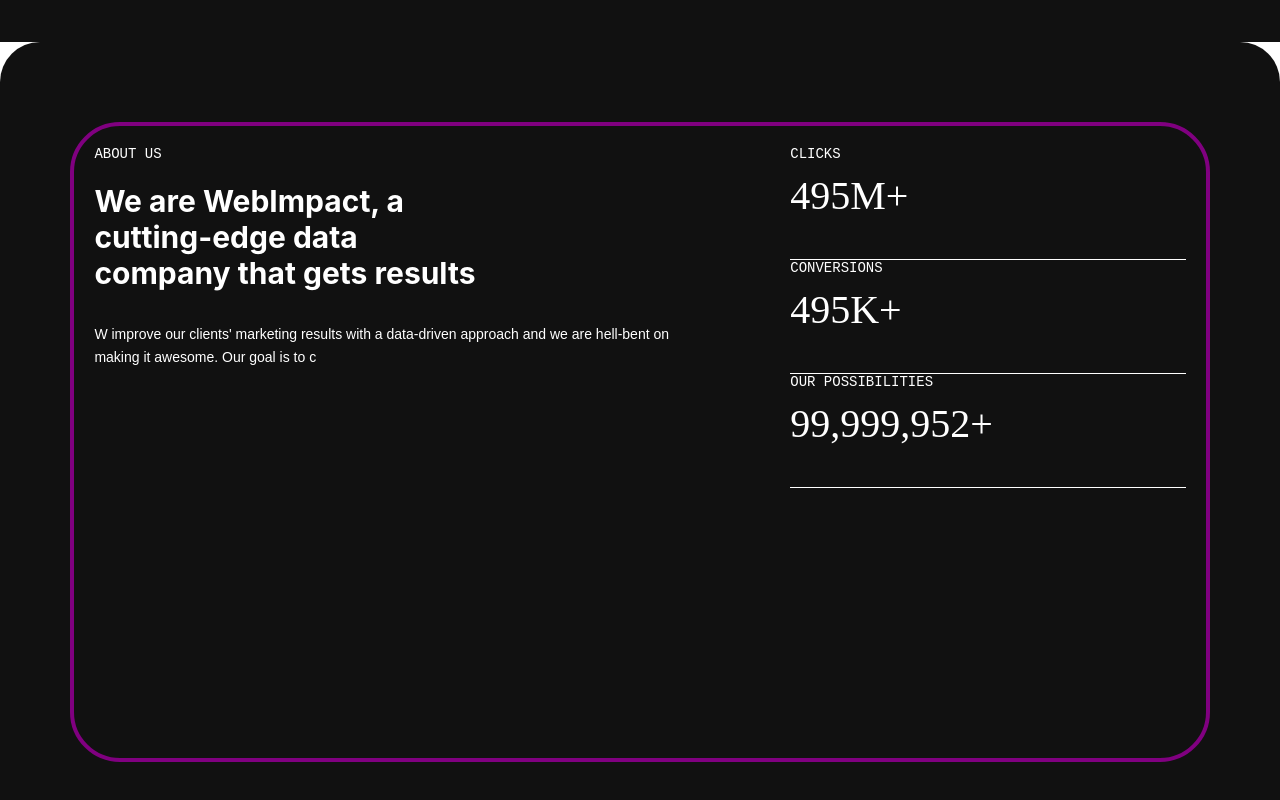
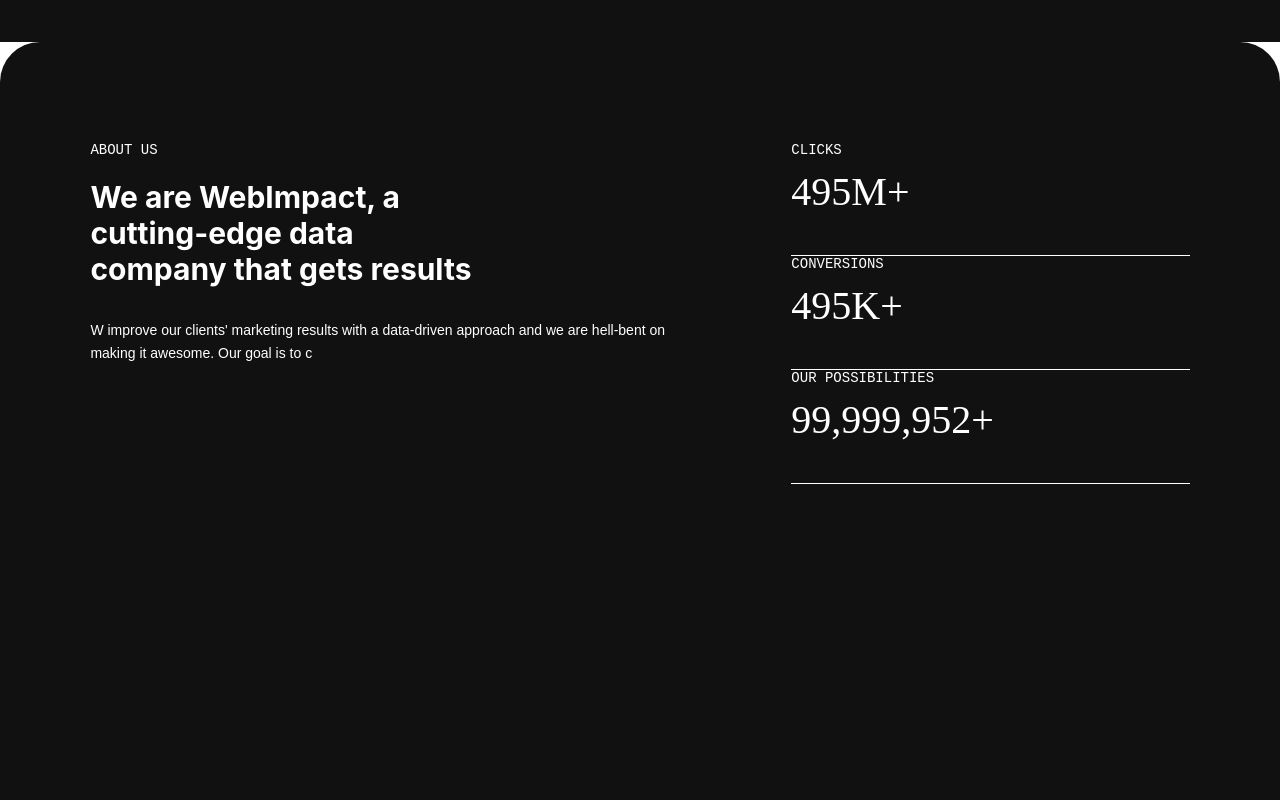
Before and after one commit to Neelapuharsha/Kamai, a React (Create React App) app: page / in a window 1280 px wide. Shown: the part 3958-4758 px from the top of the page. Built offline with nearby package versions, Linux system fonts and the light colour scheme.

Commit message:
why component

```diff
--- a/src/components/problemWhy/why.css
+++ b/src/components/problemWhy/why.css
@@ -2,7 +2,7 @@
   width: 89%;
   height: 80%;
   border-radius: 50px;
-  border: 4px solid purple;
+  /* border: 4px solid white; */
   padding: 20px;
   color: white;
 }
```
